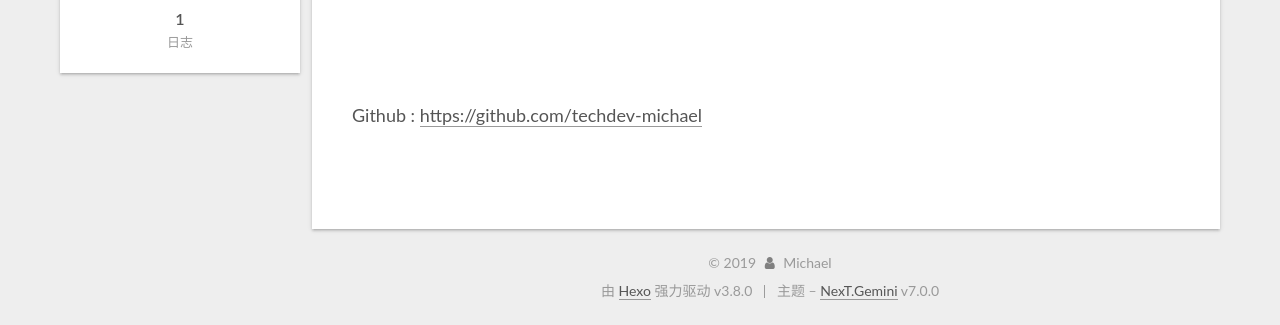
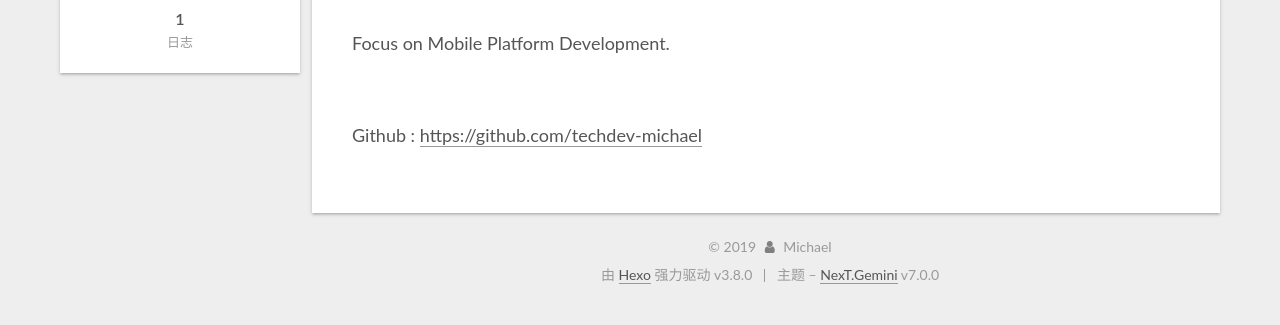
Before and after one commit to techdev-michael/techdev-michael.github.io, a plain HTML site: page about/index.html in a window 1280 px wide. Shown: the part 524-849 px from the top of the page. Drawn offline with Linux system fonts and the light colour scheme; no server answers; a script that the page names is missing.

Commit message:
Site updated: 2019-02-15 21:52:03

```diff
--- a/about/index.html
+++ b/about/index.html
@@ -96,18 +96,18 @@
 
 
 
-  <meta name="description" content="TechDev Michael  Github : https://github.com/techdev-michael">
+  <meta name="description" content="TechDev Michael  Focus on Mobile Platform Development.  Github : https://github.com/techdev-michael">
 <meta property="og:type" content="website">
 <meta property="og:title" content="about">
 <meta property="og:url" content="http://yoursite.com/about/index.html">
 <meta property="og:site_name" content="TechDev Michael">
-<meta property="og:description" content="TechDev Michael  Github : https://github.com/techdev-michael">
+<meta property="og:description" content="TechDev Michael  Focus on Mobile Platform Development.  Github : https://github.com/techdev-michael">
 <meta property="og:locale" content="zh-CN">
 <meta property="og:image" content="https://avatars1.githubusercontent.com/u/13364057?s=400&u=188296c9b503ceec6dafa88acaf8e353817507a5&v=4">
-<meta property="og:updated_time" content="2019-02-15T13:31:26.063Z">
+<meta property="og:updated_time" content="2019-02-15T13:51:46.875Z">
 <meta name="twitter:card" content="summary">
 <meta name="twitter:title" content="about">
-<meta name="twitter:description" content="TechDev Michael  Github : https://github.com/techdev-michael">
+<meta name="twitter:description" content="TechDev Michael  Focus on Mobile Platform Development.  Github : https://github.com/techdev-michael">
 <meta name="twitter:image" content="https://avatars1.githubusercontent.com/u/13364057?s=400&u=188296c9b503ceec6dafa88acaf8e353817507a5&v=4">
 
 
@@ -389,7 +389,9 @@
 
 <p style="font-size:18px;color:#555">TechDev Michael</p>
 
-<p style="font-size:18px;color:#555"><br><br>Github : <a href="https://github.com/techdev-michael" target="_blank" rel="noopener">https://github.com/techdev-michael</a><br><br></p>
+<p style="font-size:18px;color:#555">Focus on Mobile Platform Development.</p>
+
+<p style="font-size:18px;color:#555"><br>Github : <a href="https://github.com/techdev-michael" target="_blank" rel="noopener">https://github.com/techdev-michael</a><br></p>
 
       </div>
 
--- a/css/main.css
+++ b/css/main.css
@@ -1894,7 +1894,7 @@ pre .javascript .function {
   width: 4px;
   height: 4px;
   border-radius: 50%;
-  background: #b1ff47;
+  background: #e7f01d;
 }
 .links-of-blogroll {
   font-size: 13px;
```
